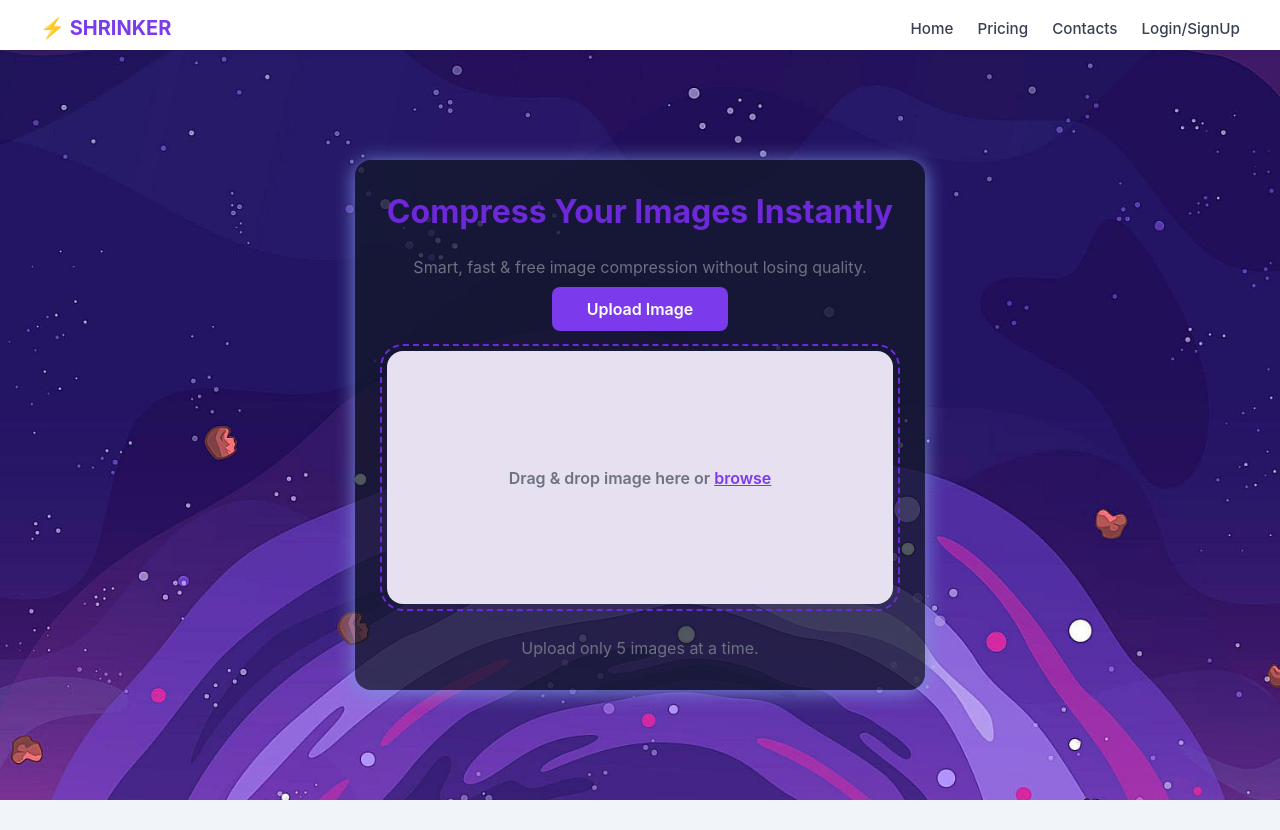
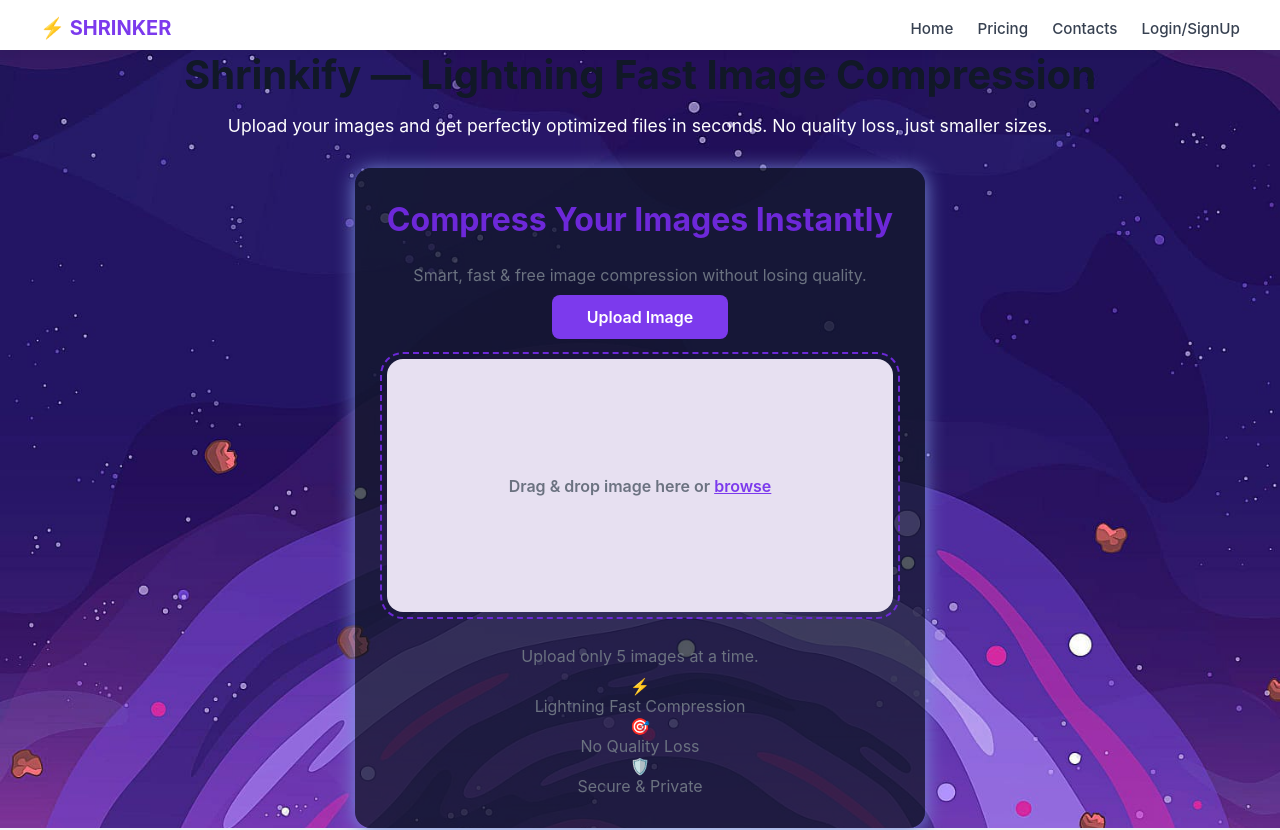
Before and after one commit to NishantBansal-877/shrinkifyfrontend, a React (Create React App) app: page / in a window 1280 px wide. Shown: the top 830 px of the page. Built offline with nearby package versions, Linux system fonts and the light colour scheme; no server answers.

Commit message:
Update imageUploadSection.js

```diff
--- a/src/components/imageUploadSection.js
+++ b/src/components/imageUploadSection.js
@@ -28,6 +28,10 @@ export function ImageUploadSection({ setView, setSelectedImages }) {
 
   return (
     <>
+      <h1 class="hero-title">Shrinkify — Lightning Fast Image Compression</h1>
+      <p class="hero-subtitle" style={{ color: "white" }}>
+        Upload your images and get perfectly optimized files in seconds. No quality loss, just smaller sizes.
+      </p>
       <section className="upload-section">
         <h1>Compress Your Images Instantly</h1>
         <p>Smart, fast & free image compression without losing quality.</p>
@@ -41,6 +45,20 @@ export function ImageUploadSection({ setView, setSelectedImages }) {
           <input type="file" id="fileElem" accept="image/*" onChange={uploadedImages} multiple />
         </label>
         <p>Upload only 5 images at a time.</p>
+        <div class="upload-features">
+          <div class="upload-feature">
+            <span>⚡</span>
+            <p>Lightning Fast Compression</p>
+          </div>
+          <div class="upload-feature">
+            <span>🎯</span>
+            <p>No Quality Loss</p>
+          </div>
+          <div class="upload-feature">
+            <span>🛡️</span>
+            <p>Secure & Private</p>
+          </div>
+        </div>
       </section>
     </>
   );
```
